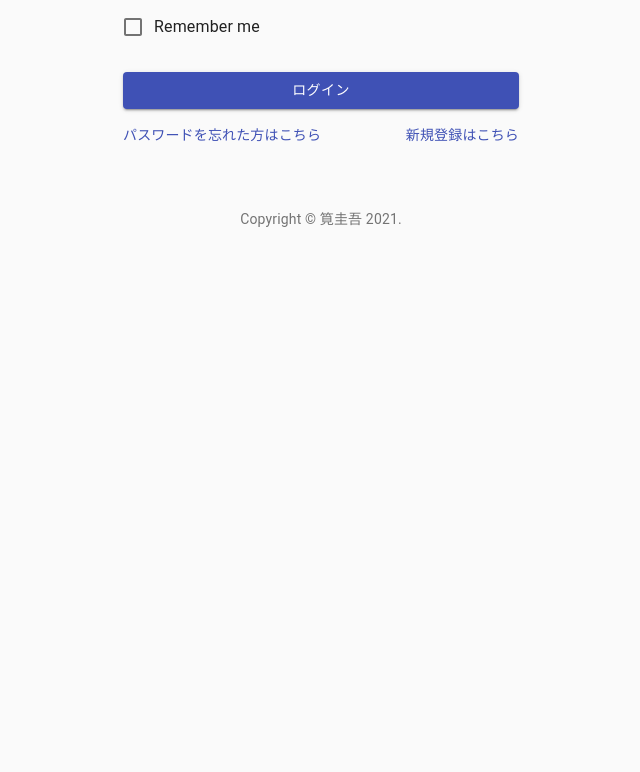
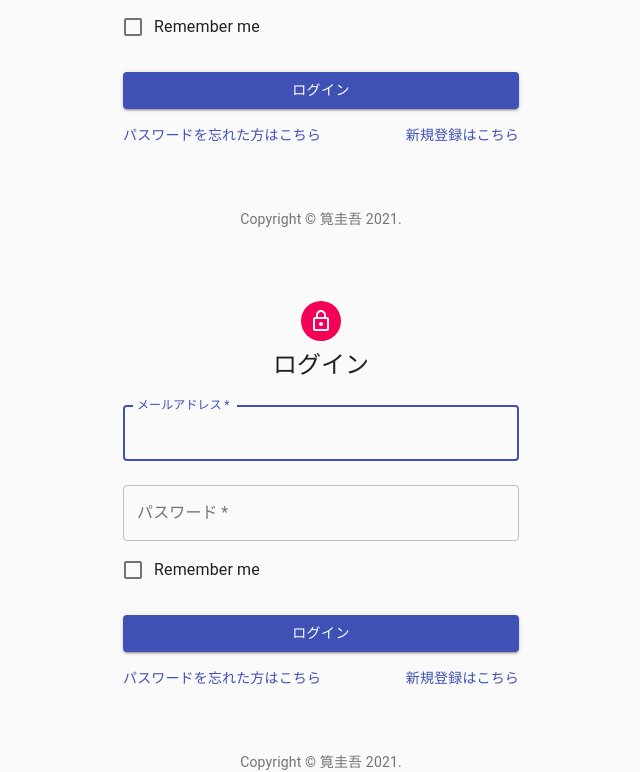
Before and after one commit to kenji-kk/contact-system-react-ts-firebase, a React (Create React App) app: page / in a window 1280 px wide. Shown: the part 1156-1928 px from the top of the page, without its empty margins (319-959 px from the left). Before the commit the page ends 1385 px from the top, so only its background shows below. Built offline with nearby package versions, Linux system fonts and the light colour scheme.

Commit message:
LoginStaffPage作成

```diff
--- a/src/App.tsx
+++ b/src/App.tsx
@@ -1,14 +1,14 @@
-import React from 'react';
-import logo from './logo.svg';
 import './App.css';
 import { NewGuestPage } from './components/pages/NewGuestPage';
 import { LoginGuestPage } from './components/pages/LoginGuestPage';
+import { LoginStaffPage } from './components/pages/LoginStaffPage'
 
 function App() {
   return (
     <>
       <NewGuestPage />
       <LoginGuestPage />
+      <LoginStaffPage />
     </>
   );
 }
--- /dev/null
+++ b/src/components/pages/LoginStaffPage.tsx
@@ -0,0 +1,117 @@
+import React from 'react';
+import Avatar from '@material-ui/core/Avatar';
+import Button from '@material-ui/core/Button';
+import CssBaseline from '@material-ui/core/CssBaseline';
+import TextField from '@material-ui/core/TextField';
+import FormControlLabel from '@material-ui/core/FormControlLabel';
+import Checkbox from '@material-ui/core/Checkbox';
+import Link from '@material-ui/core/Link';
+import Grid from '@material-ui/core/Grid';
+import Box from '@material-ui/core/Box';
+import LockOutlinedIcon from '@material-ui/icons/LockOutlined';
+import Typography from '@material-ui/core/Typography';
+import { makeStyles } from '@material-ui/core/styles';
+import Container from '@material-ui/core/Container';
+
+function Copyright() {
+  return (
+    <Typography variant="body2" color="textSecondary" align="center">
+      {'Copyright © '}
+      <Link color="inherit" href="https://github.com/kenji-kk/">
+        筧圭吾
+      </Link>{' '}
+      {new Date().getFullYear()}
+      {'.'}
+    </Typography>
+  );
+}
+
+const useStyles = makeStyles((theme) => ({
+  paper: {
+    marginTop: theme.spacing(8),
+    display: 'flex',
+    flexDirection: 'column',
+    alignItems: 'center',
+  },
+  avatar: {
+    margin: theme.spacing(1),
+    backgroundColor: theme.palette.secondary.main,
+  },
+  form: {
+    width: '100%', // Fix IE 11 issue.
+    marginTop: theme.spacing(1),
+  },
+  submit: {
+    margin: theme.spacing(3, 0, 2),
+  },
+}));
+
+export function LoginStaffPage() {
+  const classes = useStyles();
+
+  return (
+    <Container component="main" maxWidth="xs">
+      <CssBaseline />
+      <div className={classes.paper}>
+        <Avatar className={classes.avatar}>
+          <LockOutlinedIcon />
+        </Avatar>
+        <Typography component="h1" variant="h5">
+          ログイン
+        </Typography>
+        <form className={classes.form} noValidate>
+          <TextField
+            variant="outlined"
+            margin="normal"
+            required
+            fullWidth
+            id="email"
+            label="メールアドレス"
+            name="email"
+            autoComplete="email"
+            autoFocus
+          />
+          <TextField
+            variant="outlined"
+            margin="normal"
+            required
+            fullWidth
+            name="password"
+            label="パスワード"
+            type="password"
+            id="password"
+            autoComplete="current-password"
+          />
+          <FormControlLabel
+            control={<Checkbox value="remember" color="primary" />}
+            label="Remember me"
+          />
+          <Button
+            type="button"
+            fullWidth
+            variant="contained"
+            color="primary"
+            className={classes.submit}
+          >
+            ログイン
+          </Button>
+          <Grid container>
+            <Grid item xs>
+              <Link href="#" variant="body2">
+                パスワードを忘れた方はこちら
+              </Link>
+            </Grid>
+            <Grid item>
+              <Link href="#" variant="body2">
+                {"新規登録はこちら"}
+              </Link>
+            </Grid>
+          </Grid>
+        </form>
+      </div>
+      <Box mt={8}>
+        <Copyright />
+      </Box>
+    </Container>
+  );
+}
```
